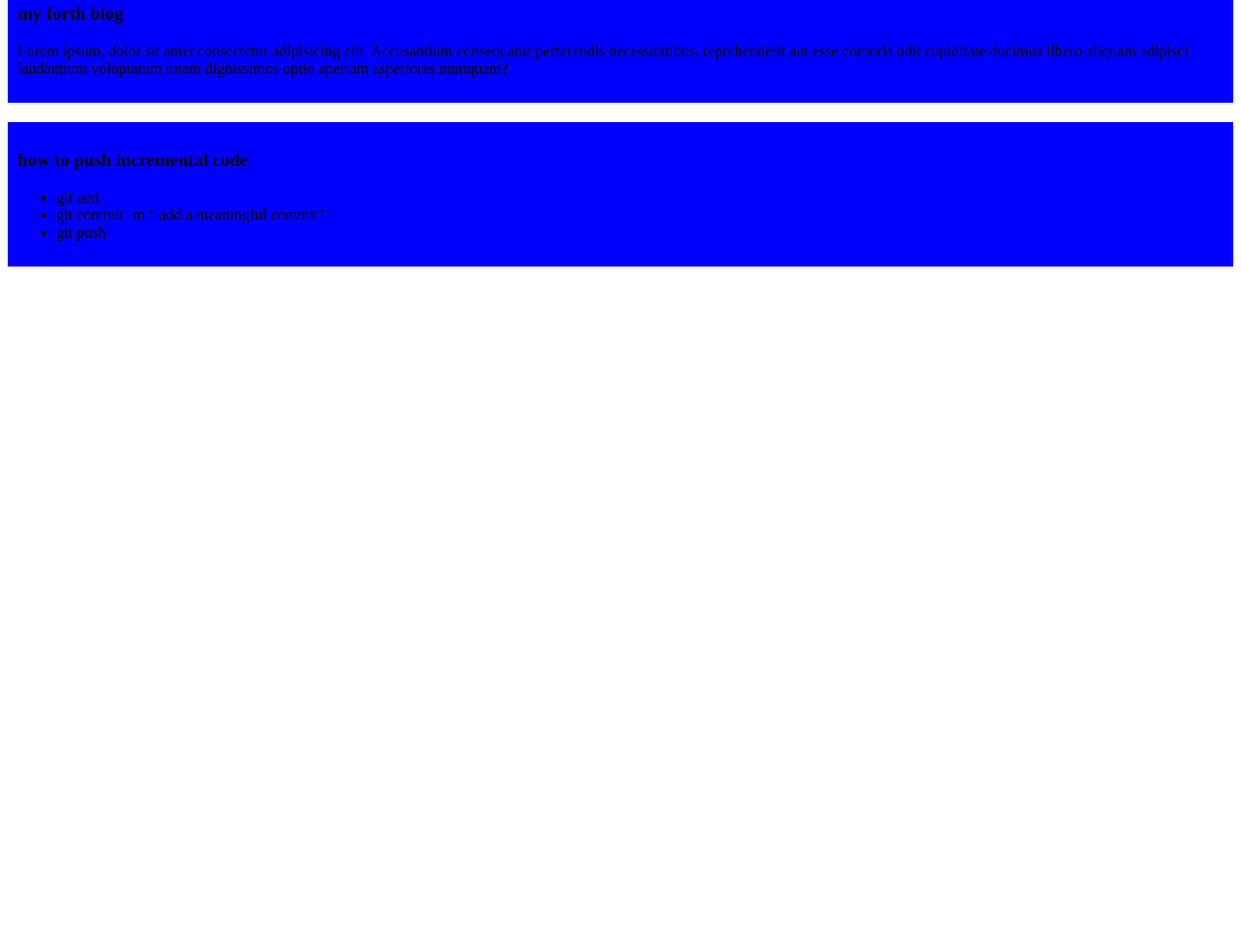
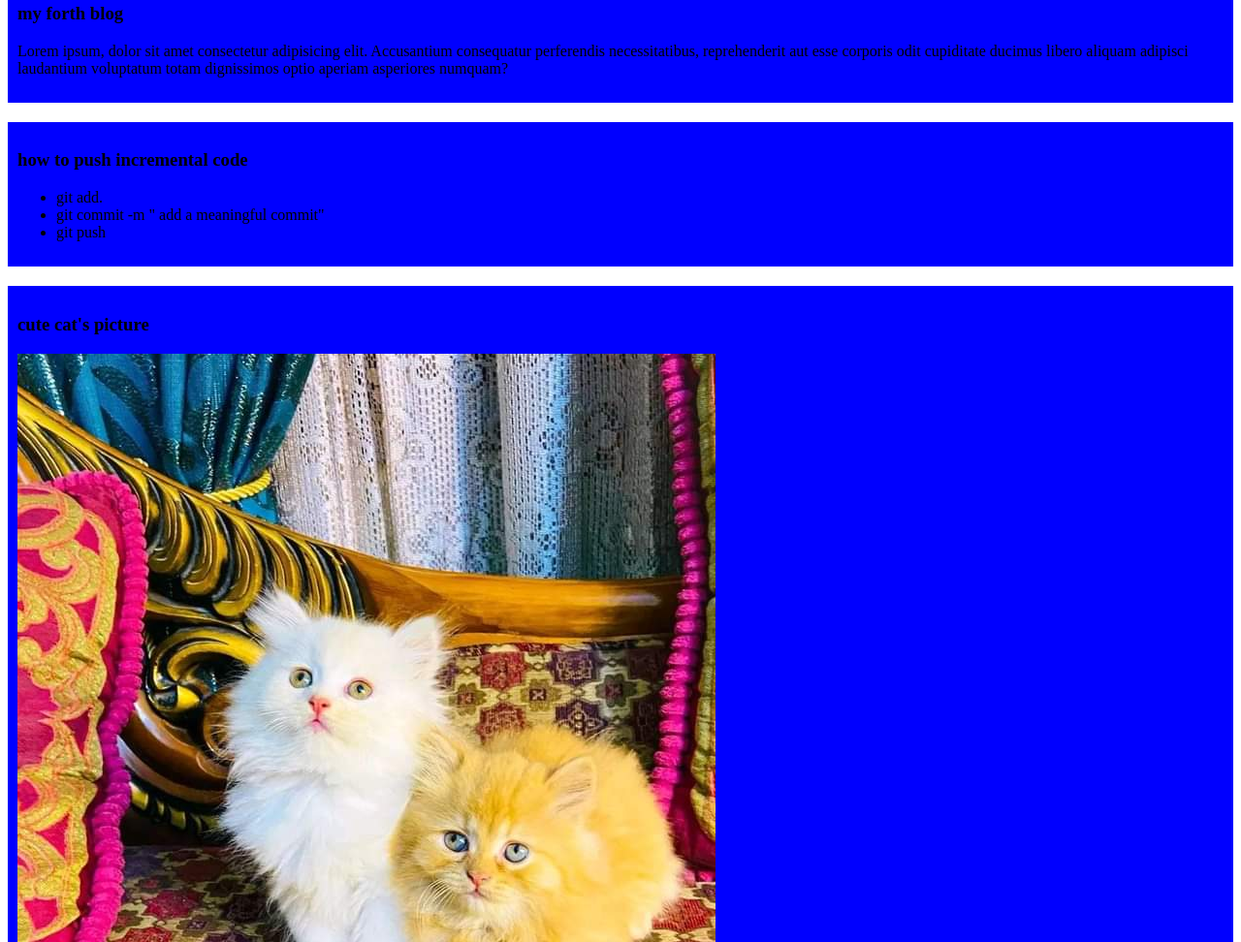
Before and after one commit to Hafsa831/my-simple-website, a plain HTML site: page index.html in a window 1280 px wide. Shown: the part 488-1460 px from the top of the page at 97% size. Before the commit the page ends 800 px from the top, so only its background shows below. Drawn offline with Linux system fonts and the light colour scheme.

Commit message:
push a picture

```diff
--- a/index.html
+++ b/index.html
@@ -31,6 +31,9 @@
             <li>git push</li>
         </ul>
     </div>
-
+    <div>
+        <h3>cute cat's picture<h3>
+    <img src="cat.jpg" alt="cute cat">
+    </div>
 </body>
 </html>
```
Also changed, not shown: cat.jpg (added).
